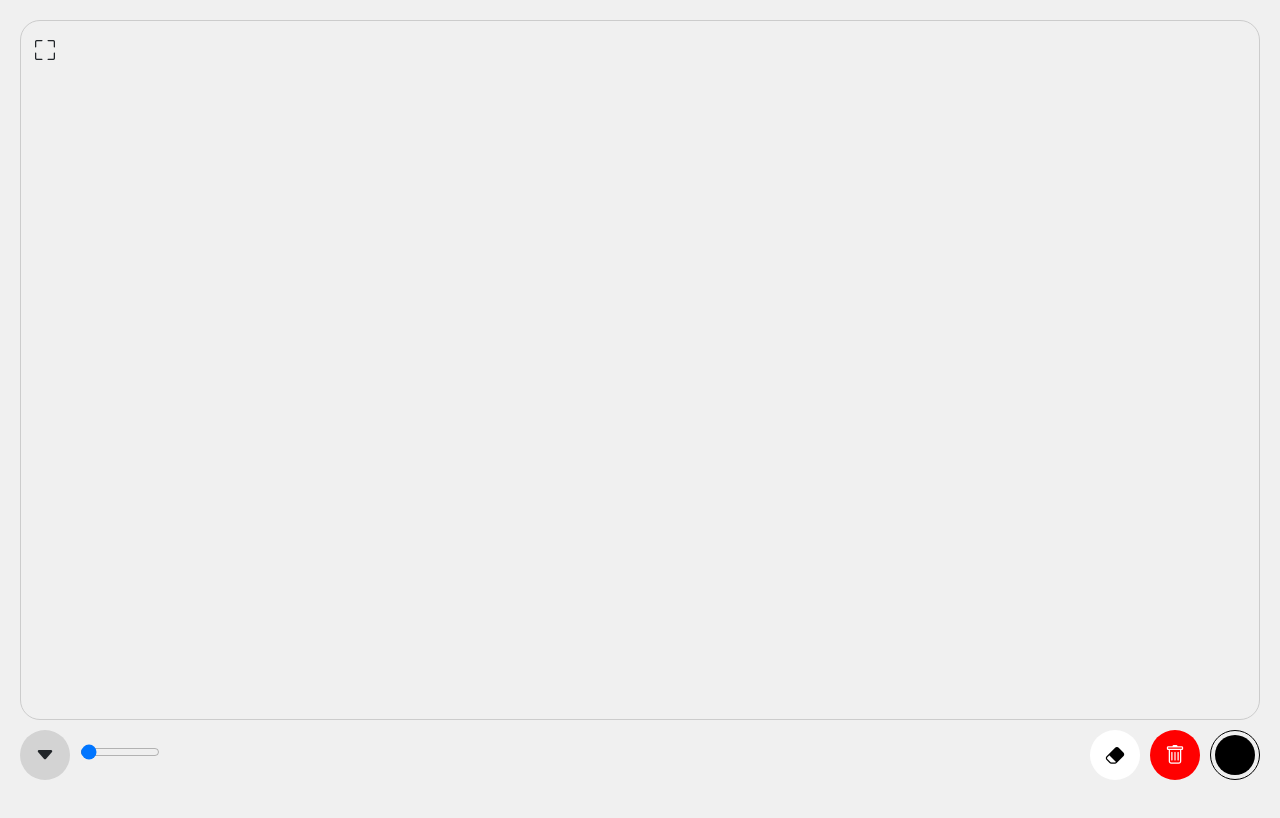
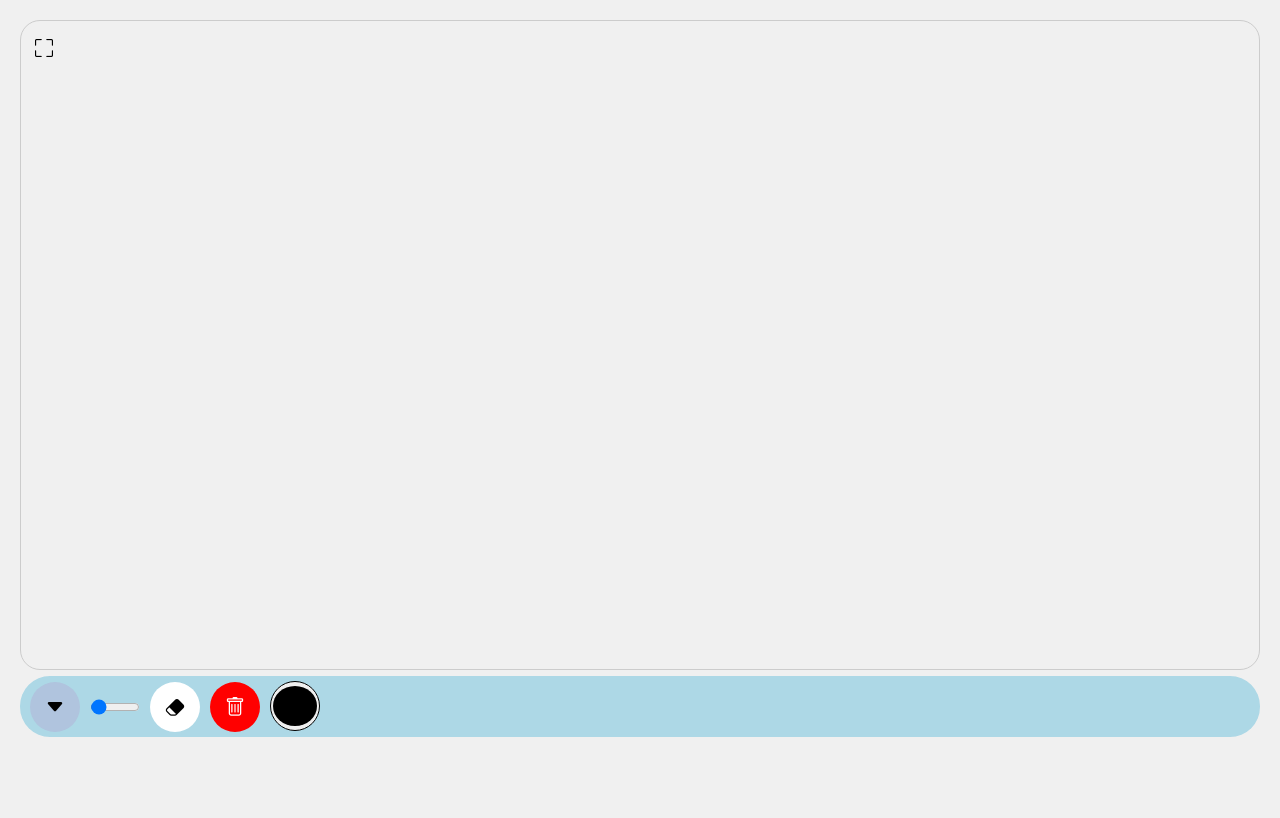
Before and after one commit to vikramisdev/web-draw, a plain HTML site: page index.html in a window 1280 px wide. Drawn offline with nearby package versions, Linux system fonts and the light colour scheme.

Commit message:
update index.html

```diff
--- a/index.html
+++ b/index.html
@@ -18,11 +18,11 @@
 
     body {
       background-color: #f0f0f0;
-      height: 100vh;
     }
 
     #canvas-container {
-      margin: 20px;
+      margin: 20px 20px 0px 20px;
+      height: 80%;
     }
 
     #canvas {
@@ -30,7 +30,7 @@
       touch-action: none;
       /* Disable default touch actions to prevent scrolling */
       width: 100%;
-      height: calc(100vh - 100px);
+      height: calc(100vh - 150px);
       border-radius: 20px;
     }
 
@@ -38,9 +38,6 @@
       height: 50px;
       width: 50px;
       border-radius: 50%;
-      position: absolute;
-      right: 20px;
-      bottom: 20px;
       -webkit-border-radius: 50%;
       -webkit-appearance: none;
       appearance: none;
@@ -52,96 +49,89 @@
       border-radius: 50%;
       height: 40px;
       width: 40px;
-      position: absolute;
-      top: 4px;
-      left: 4px;
       -webkit-border-radius: 50%;
       -webkit-appearance: none;
       appearance: none;
     }
 
-    .delete-icon {
+    .delete-icon,
+    .erase-icon,
+    .tools-icon,
+    .select-shape,
+    .move-canvas,
+    .color-fill,
+    .download {
       display: flex;
       justify-content: center;
       align-items: center;
       border-radius: 50%;
-      background: red;
       height: 50px;
       width: 50px;
-      position: absolute;
-      right: 80px;
-      bottom: 20px;
       font-size: 20px;
       color: white;
     }
 
+    .select-shape,
+    .color-fill,
+    .move-canvas {
+      background: black;
+      color: whitesmoke;
+      margin-bottom: 5px;
+    }
+
+    .download {
+      background: darkorange;
+      margin-bottom: 5px;
+    }
+
+    .delete-icon {
+      background: red;
+      color: white;
+    }
+
     .erase-icon {
-      display: flex;
-      justify-content: center;
-      align-items: center;
-      border-radius: 50%;
       background: white;
-      height: 50px;
-      width: 50px;
-      position: absolute;
-      right: 140px;
-      bottom: 20px;
       color: black;
-      font-size: 20px;
+    }
+
+    .tools-icon {
+      background: lightsteelblue;
+      color: black;
     }
 
     .tools-container {
-      position: absolute;
-      left: 20px;
-      bottom: 20px;
+      display: flex;
+      align-items: center;
+      height: 10%;
+      background: lightblue;
+      border-radius: 30px;
+      padding: 5px 10px;
+      margin: 0px 20px 0px 20px;
+      gap: 10px;
     }
 
-    .tools-icon {
-      height: 50px;
-      width: 50px;
-      display: flex;
-      justify-content: center;
-      align-items: center;
-      border-radius: 50%;
-      background: lightgray;
-      font-size: 20px;
-      margin-top: 10px;
+    .tools-elements {
+      display: none;
+      position: absolute;
+      left: 30px;
+      bottom: 80px;
     }
 
-    .tool {
-      height: 50px;
+    .slider {
       width: 50px;
-      display: flex;
-      justify-content: center;
-      align-items: center;
-      border-radius: 50%;
-      background: lightgray;
-      font-size: 20px;
-      margin-top: 5px;
     }
 
-    .tools {
-      display: none;
-    }
-
-    .pencil-size {
+    .fullscreen-canvas {
       position: absolute;
-      left: 60px;
-      bottom: 20px;
-      width: 80px;
-    }
-
-    .fullscreen-icon {
-      position: absolute;
+      top: 35px;
       left: 35px;
-      top: 35px;
-      font-weight: bolder;
-      font-size: 20px;
+      color: black;
+      font-size: 18px;
     }
 
     .active {
-      background: lightblue;
-
+      background: lightcyan;
+      color: black;
     }
   </style>
 </head>
@@ -151,31 +141,34 @@
     <div id="canvas-container">
       <canvas id="canvas" class="canvas" height="1000" width="1000"></canvas>
       <li id="tap-indicator" class="tap-indicator"></li>
+      <li class="fullscreen-canvas bi-fullscreen"></li>
     </div>
     <div class="controls">
-      <div class="color-picker-container">
-        <input id="color-picker" type="color" class="color-picker"></input>
-      </div>
-
-      <div class="delete-canvas">
-        <li onclick="clearCanvas()" class="delete-icon bi-trash"></li>
-      </div>
-
-      <div class="erase-container">
-        <li onclick="eraseMode()" class="erase-icon bi-eraser-fill"></li>
-      </div>
-
       <div class="tools-container">
         <div class="tools">
-          <li class="tool select-shape bi-subtract"></li>
-          <li class="tool color-fill bi-paint-bucket"></li>
-          <li class="tool move-canvas bi-arrows-move"></li>
+          <li class="tools-icon bi-caret-down-fill"></li>
+          <div class="tools-elements">
+            <li class="tool download bi-download"></li>
+            <li class="tool select-shape bi-subtract"></li>
+            <li class="tool color-fill bi-paint-bucket"></li>
+            <li class="tool move-canvas bi-arrows-move"></li>
+          </div>
         </div>
-        <li class="tools-icon bi-caret-down-fill"></li>
-        <input value="3" min="1" max="100" class="pencil-size" type="range"></input>
+
+        <input class="slider pencil-stroke" type="range" value="3" min="1" max="100"></input>
+
+        <div class="erase-container">
+          <li onclick="eraseMode()" class="erase-icon bi-eraser-fill"></li>
+        </div>
+
+        <div class="delete-canvas">
+          <li onclick="clearCanvas()" class="delete-icon bi-trash"></li>
+        </div>
+
+        <div class="color-picker-container">
+          <input id="color-picker" type="color" class="color-picker"></input>
+        </div>
       </div>
-
-      <li class="fullscreen-icon bi-fullscreen"></li>
     </div>
   </div>
 
@@ -218,7 +211,7 @@
 
     $(".color-fill").click(function() {
       $(this).toggleClass("active");
-      if(!isFillOn) {
+      if (!isFillOn) {
         isFillOn = true;
       }
       else {
@@ -232,27 +225,21 @@
 
     $(".tools-icon").click(function() {
       $(this).toggleClass("bi-caret-up-fill", "bi-caret-down-fill");
-      $(".tools").toggle();
+      $(".tools-elements").toggle()
     });
 
-    $(".pencil-size").on("change", function() {
+    $(".pencil-stroke").on("change", function() {
       changeStrokeWidth($(this).val());
     });
 
-    $(".fullscreen-icon").click(function() {
-      $(this).toggleClass("bi-fullscreen-exit", "bi-fullscreen");
+    $(".fullscreen-canvas").click(function() {
+      $(this).toggleClass("bi-x");
+      $(".tools-container").toggle();
     });
 
-    function startDrawing(e) {
-      e.preventDefault();
-      isDrawing = true;
-
-      [lastX, lastY] = [e.clientX, e.clientY];
-
-      // Show and position tap indicator
-      tapIndicator.style.display = 'block';
-      updateTapIndicatorPosition(e);
-    }
+    $(".download").click(function() {
+      downloadCanvas();
+    });
 
     function updatePencilColor() {
       strokeColor = colorPicker.value;
@@ -302,13 +289,16 @@
 
       const { x, y } = getCanvasCoordinates(e);
 
-      ctx.lineJoin = "round";
+      //ctx.lineJoin = "round";
 
       ctx.beginPath();
       ctx.moveTo(lastX, lastY);
       ctx.lineTo(x, y);
       ctx.strokeStyle = eraseModeActive ? '#f0f0f0' : strokeColor; // Erase or draw based on mode
       ctx.lineWidth = strokeWidth;
+      /*ctx.textAlign = "center"
+      ctx.font = "40px Ariel"
+      ctx.fillText("Hello World", canvas.width / 2, canvas.height / 2)*/ // todo
       ctx.lineCap = 'round';
       ctx.stroke();
 
```
